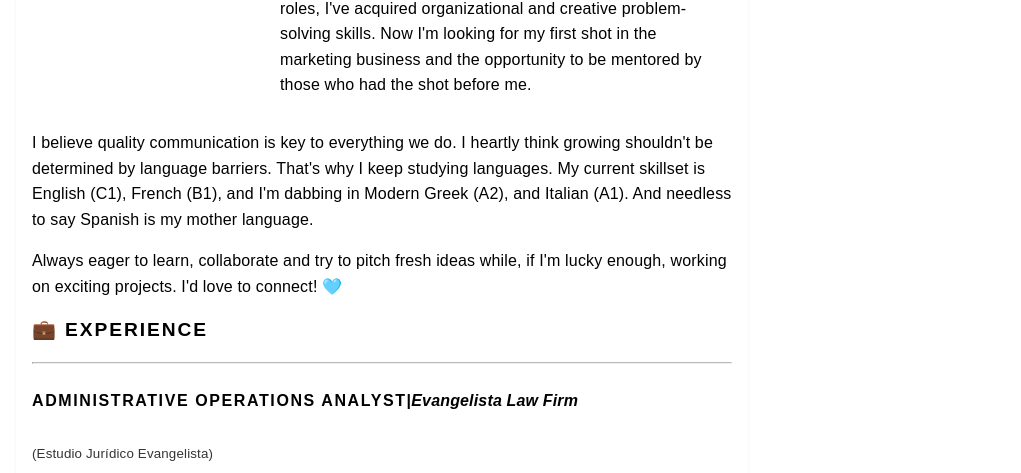
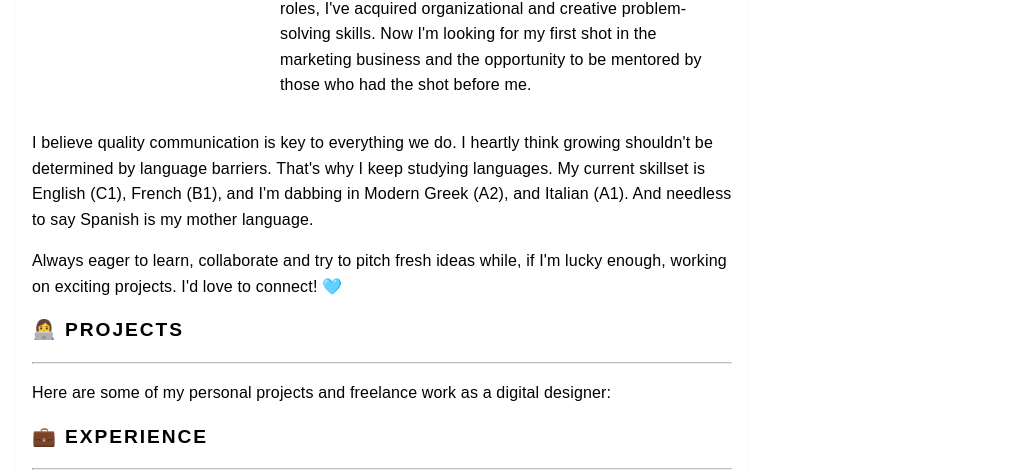
Before and after one commit to adelinadimarco/myCV, a plain HTML site: page index.html in a window 1280 px wide. Shown: the part 333-806 px from the top of the page, without its empty margins (258-1279 px from the left). Drawn offline with nearby package versions, Linux system fonts and the light colour scheme.

Commit message:
projectos

```diff
--- a/index.html
+++ b/index.html
@@ -74,6 +74,15 @@
           connect! 🩵
         </p>
       </div>
+
+<div>
+  <h2 id="projects" class="subtitle">👩‍💻 Projects</h2>
+  <hr class="solid" />
+  <p>
+    Here are some of my personal projects and freelance work as a digital
+    designer:
+  </p>
+</div>
 
       <!-- experiencias -->
       <div class="experience">
```
